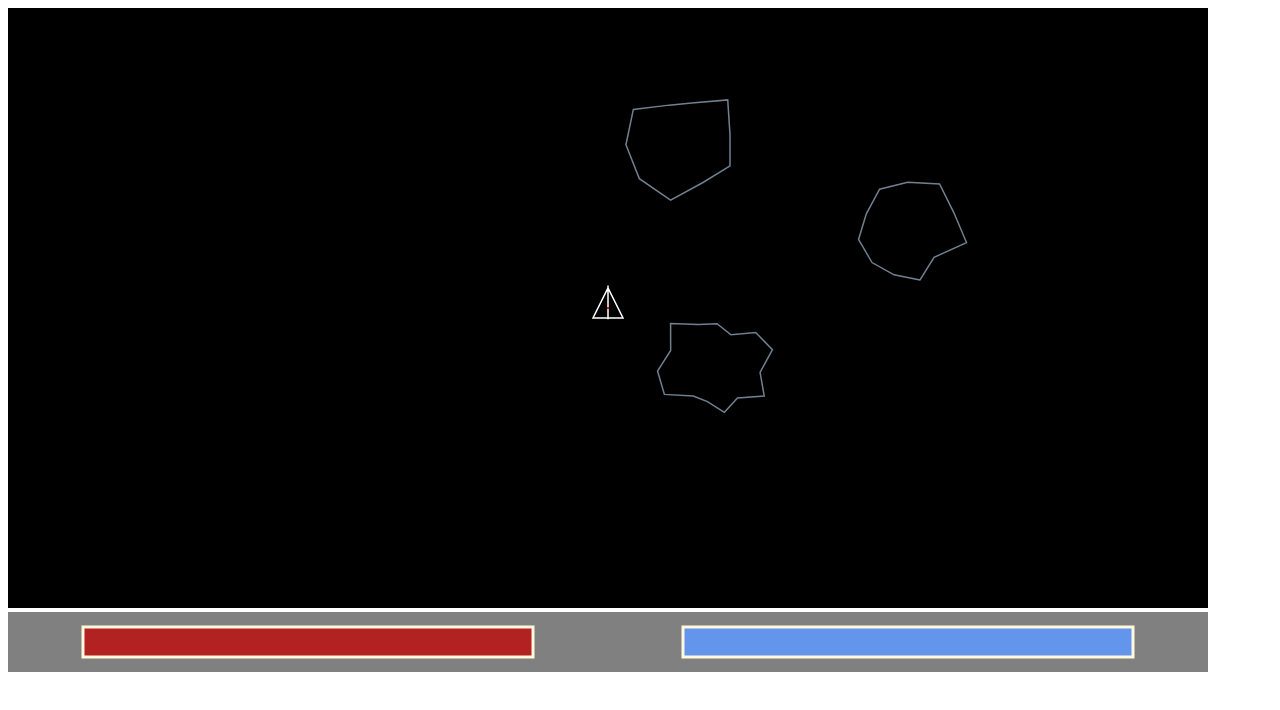
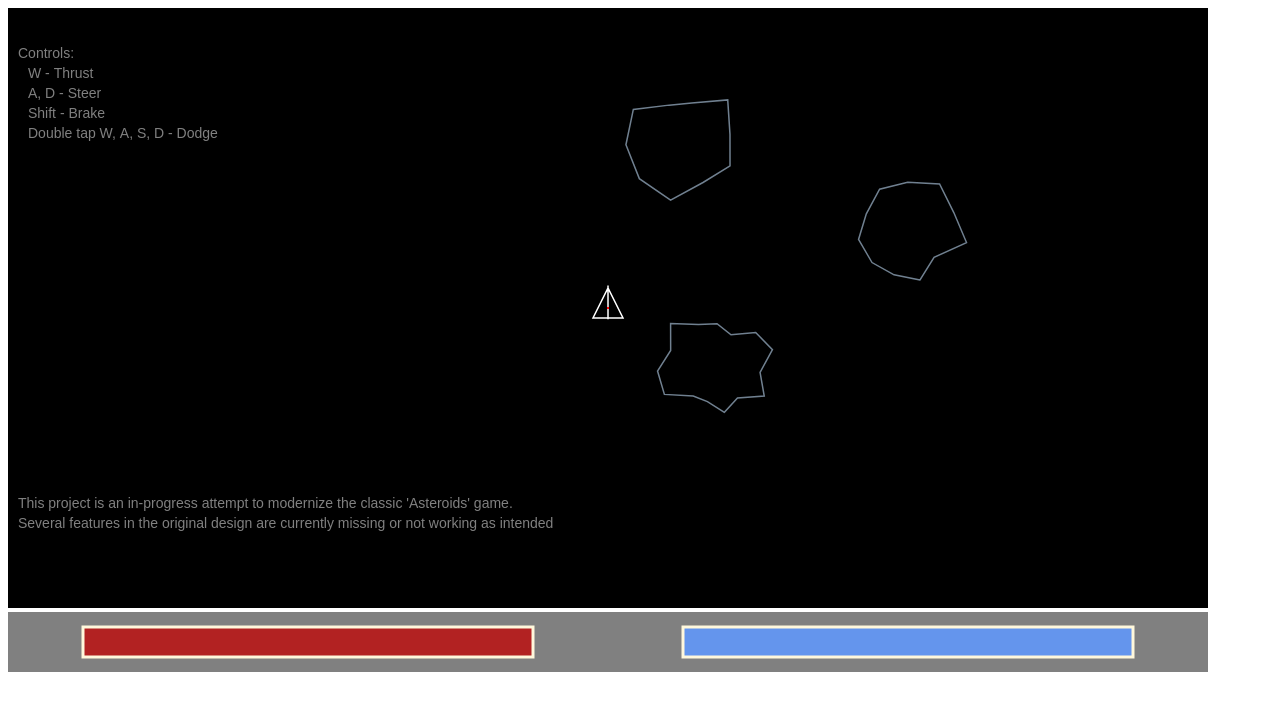
Before and after one commit to turbophysics/turbophysics.github.io, a plain HTML site: page index.html in a window 1280 px wide. Drawn offline with Linux system fonts and the light colour scheme.

Commit message:
Update index.html

```diff
--- a/index.html
+++ b/index.html
@@ -2,7 +2,7 @@
 <html lang="en">
 <head>
     <meta charset="UTF-8">
-    <title>Test Engine</title>
+    <title>Asteroids</title>
 </head>
 <body>
 
@@ -16,13 +16,13 @@
     const ENERGY_REGEN_RATE = .5;
     const MAX_HEALTH = 100;
     const BURST_COST = 40;
-    const BRAKE_COST = .25
+    const BRAKE_COST = .25;
     const SHIP_WEIGHT = 50;
 
     //Main
     const FPS = 30; //frames per second
     const SHIP_SIZE = 30; // ship height in pixels
-    const TURN_THRUST = 30; //turn accelleration
+    const TURN_THRUST = 30; //turn accellaration
     const SHIP_THRUST = 15;
     const FRICTION = 0.7; // friction coefficient of space(0 = no friction, 1 = total friction)
     const ROIDS_NUM = 3; //starting number of asteroids
@@ -569,6 +569,17 @@
             }
         }
 
+        ctx.font = "14px Arial";
+        ctx.fillStyle = "grey";
+        ctx.fillText("Controls: ", 10, 50);
+        ctx.fillText("W - Thrust", 20, 70);
+        ctx.fillText("A, D - Steer", 20, 90);
+        ctx.fillText("Shift - Brake", 20, 110);
+        ctx.fillText("Double tap W, A, S, D - Dodge", 20, 130);
+
+        ctx.fillText("This project is an in-progress attempt to modernize the classic 'Asteroids' game.", 10, 500);
+        ctx.fillText("Several features in the original design are currently missing or not working as intended", 10, 520);
+
         //thrust the ship
         if(!exploding) {
             if (ship.thrusting) {
@@ -745,7 +756,7 @@
                 roids[i].xv = impact.dx2f;
                 roids[i].yv = impact.dy2f;
 
-                //explodeShip();
+                explodeShip();
             }
         }
 
@@ -836,5 +847,6 @@
     }
 
 </script>
+
 </body>
 </html>
```
